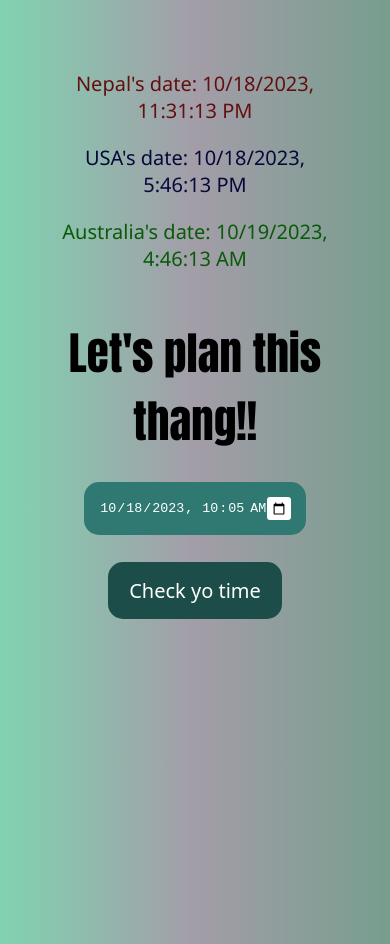
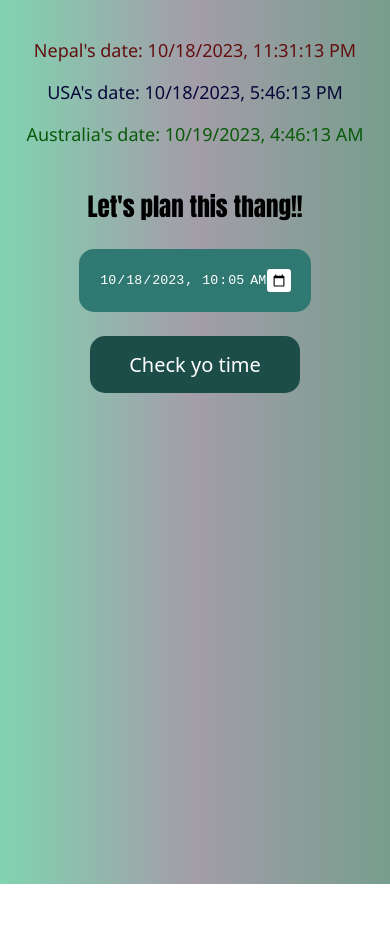
Before and after one commit to Maskey2/Timezone, a plain HTML site: page index.html in a window 390 px wide. After the commit the page ends 884 px from the top, so only its background shows below. Drawn offline with Linux system fonts and the light colour scheme.

Commit message:
Update index.html on media query for mobile

```diff
--- a/index.html
+++ b/index.html
@@ -3,7 +3,8 @@
 <head>
   <meta charset="utf-8">
   <meta name="viewport" content="width=device-width, initial-scale=1">
-  <title>Nep-Uni-Aus</title>
+  <meta name="theme-color" content="#1c4d48" />
+  <title>Nep-Uni-Aus TimeZone</title>
 </head>
 <body>
   <div>
@@ -93,8 +94,6 @@
 
 <style>
   body {
-    background-color: red;
-    /* For browsers that do not support gradients */
     background-image: linear-gradient(to right, rgb(129, 211, 177), rgb(163, 157, 168), rgb(119, 158, 142));
     font-family: 'Segoe UI', Tahoma, Geneva, Verdana, sans-serif;
     margin: auto;
@@ -109,7 +108,6 @@
   input[type="datetime-local"] {
     background-color: #2f7972;
     padding: 15px;
-
     font-family: "Roboto Mono", monospace;
     color: #ffffff;
     border: none;
@@ -152,5 +150,15 @@
     button {
       width: 60%;
     }
+    #title {
+    font-size: 25px;
+  }
+  body {
+    padding: 20px;
+    font-size: 18px;
+  }
+  input[type="datetime-local"] {
+    padding: 20px;
+  }
   }
 </style>
```
